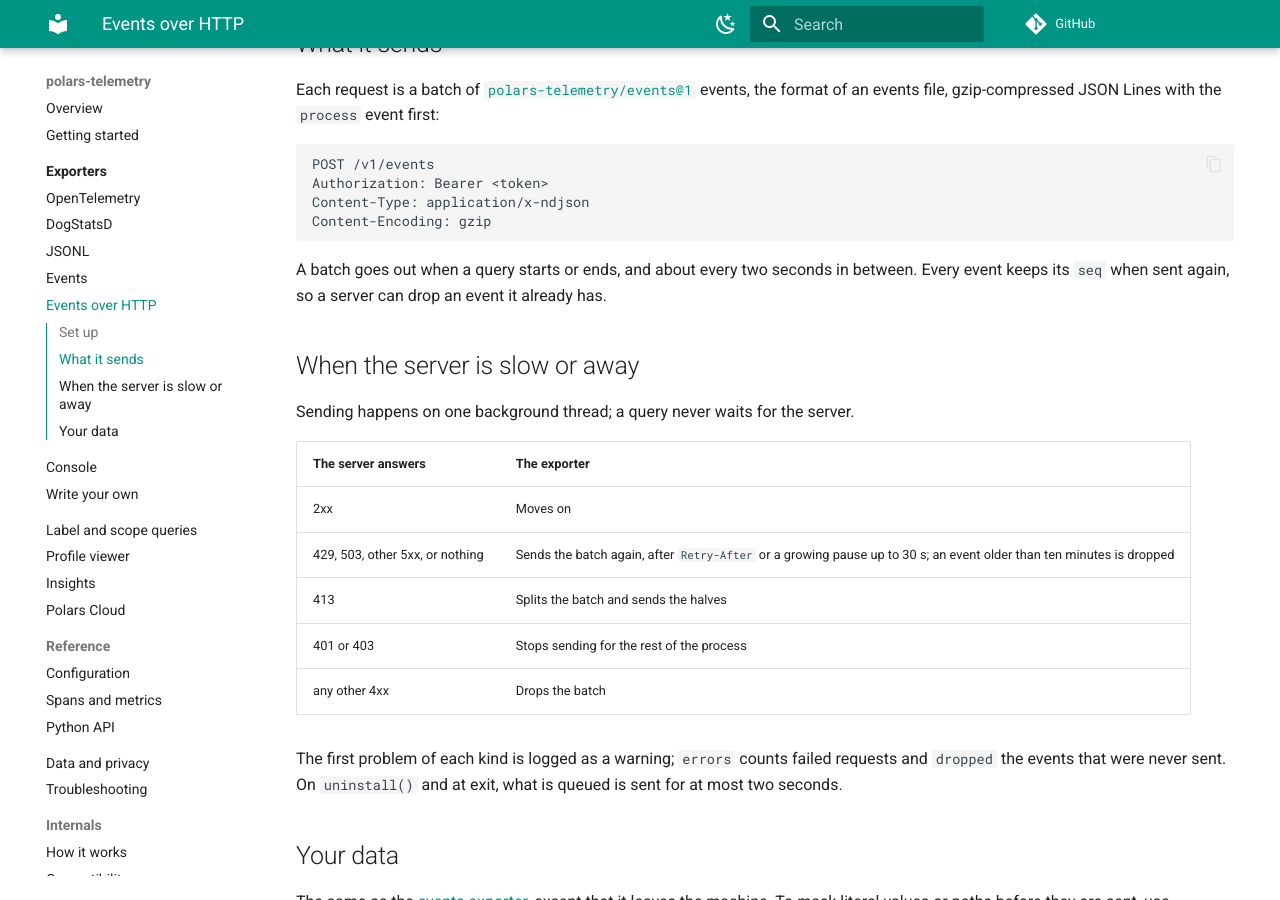
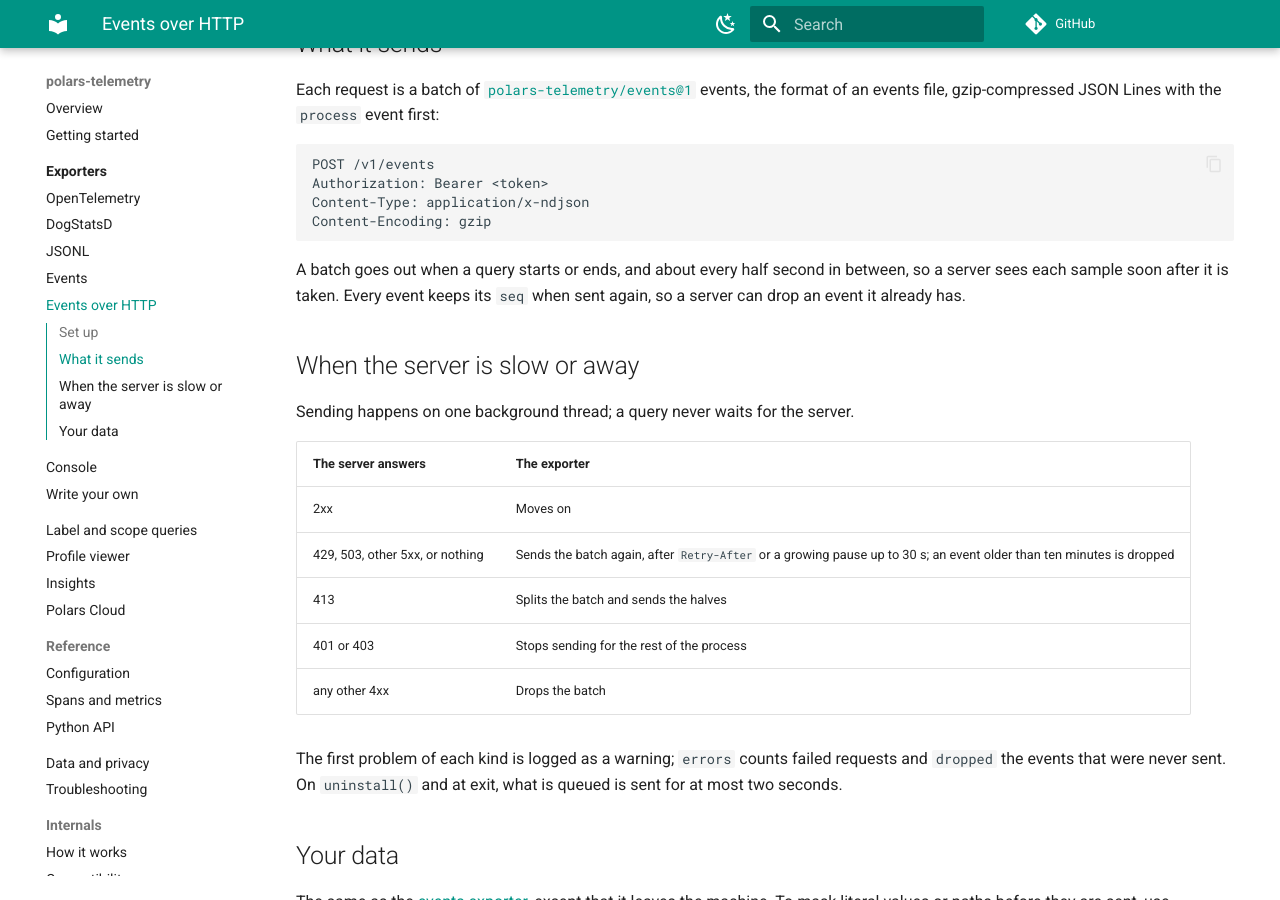
Before and after one commit to jan-krueger/polars-telemetry, an MkDocs documentation site: the page built from docs/exporters/http-events.md, in a window 1280 px wide and 900 px high, scrolled down 1072 px. Built offline with MkDocs 1.6.1 and Material for MkDocs 9.7.7, drawn with Linux system fonts in a browser that asks for light colours; comment, search, counter and statistics services are not loaded.

Commit message:
perf: HttpEventExporter sends samples within half a second

````diff
--- a/docs/exporters/http-events.md
+++ b/docs/exporters/http-events.md
@@ -50,9 +50,9 @@ Content-Type: application/x-ndjson
 Content-Encoding: gzip
 ```
 
-A batch goes out when a query starts or ends, and about every two seconds in
-between. Every event keeps its `seq` when sent again, so a server can drop an
-event it already has.
+A batch goes out when a query starts or ends, and about every half second in
+between, so a server sees each sample soon after it is taken. Every event keeps
+its `seq` when sent again, so a server can drop an event it already has.
 
 ## When the server is slow or away
 
````
Also changed, not shown: 1 other file.
